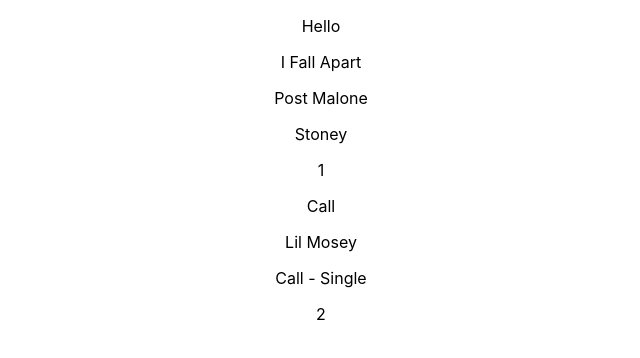
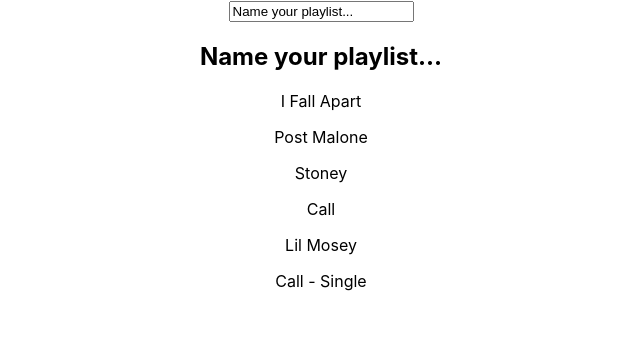
Before and after one commit to noahgmurphy/playlist-app, a React (Create React App) app: page / in a window 1280 px wide. Shown: the top 358 px of the page, without its empty margins (319-959 px from the left). Built offline with nearby package versions, Linux system fonts and the light colour scheme.

Commit message:
add Playlist component

```diff
--- a/src/App.js
+++ b/src/App.js
@@ -1,12 +1,13 @@
 import logo from './logo.svg';
 import './App.css';
 import TrackList from './Tracklist/Tracklist';
+import Playlist from '/Users/noah/Desktop/SpotifyPlaylist/jammming/src/Playlist/Playlist.js';
 
 
 function App() {
   return (
     <div className="App">
-      <TrackList/>
+      <Playlist/>
     </div>
   );
 }
--- a/src/Playlist/Playlist.js
+++ b/src/Playlist/Playlist.js
@@ -0,0 +1,40 @@
+import React, {useState} from 'react';
+import TrackList from '../Tracklist/Tracklist';
+import RenderPlaylist from './playlistRender';
+
+
+const Playlist = () =>{
+    const [songs, setSongs] = useState([
+        {
+          name: "I Fall Apart",
+          artist: "Post Malone",
+          album: "Stoney",
+          id: "1"
+        },
+        {
+          name: "Call",
+          artist: "Lil Mosey",
+          album: "Call - Single",
+          id: "2"
+
+        }
+      ]);
+
+const [playlistName, setPlaylistName] = useState("Name your playlist...");
+
+const handleChange = (({target})=>{setPlaylistName(target.value);});
+
+return(
+    /*
+    <div>
+        <input type="text" onChange={handleChange} value={playlistName}/>
+        <h2>{playlistName}</h2>
+        <TrackList songs={songs}/>
+    </div>
+    */
+
+    <RenderPlaylist songs={songs} onChange={handleChange} playlistName={playlistName} tracklist={TrackList}/>
+);
+}
+
+export default Playlist;
--- /dev/null
+++ b/src/Playlist/playlistRender.js
@@ -0,0 +1,14 @@
+import React from 'react';
+import TrackList from '../Tracklist/Tracklist';
+
+const renderPlaylist = (props) =>{
+    return(
+        <div>
+        <input type="text" onChange={props.onChange} value={props.playlistName}/>
+        <h2>{props.playlistName}</h2>
+        <TrackList songs={props.songs}/>
+    </div>
+    );
+};
+
+export default renderPlaylist;
--- a/src/Tracklist/Tracklist.js
+++ b/src/Tracklist/Tracklist.js
@@ -2,9 +2,9 @@ import React, {useState} from 'react';
 import RenderTracklist from './tracklistRender';
 
 
-  const TrackList = () => {
+  const TrackList = (props) => {
 
-    const [songs, setSongs] = useState([
+    /*const [songs, setSongs] = useState([
         {
           name: "I Fall Apart",
           artist: "Post Malone",
@@ -19,11 +19,11 @@ import RenderTracklist from './tracklistRender';
 
         }
       ]);
+*/
 
     return(
         <div>
-            <p>Hello</p>
-            <RenderTracklist songs={songs}/>
+            <RenderTracklist songs={props.songs}/>
         </div>
     );
   };
--- a/src/Tracklist/tracklistRender.js
+++ b/src/Tracklist/tracklistRender.js
@@ -6,23 +6,15 @@ const RenderTracklist = (props) => {
     return(
        <div>
         {props.songs.map(item=>(
-        <div>
+        <div key={item.id}>
             <p>{item.name}</p>
             <p>{item.artist}</p>
             <p>{item.album}</p>
-            <p>{item.id}</p>
         </div>
         ))}
        </div>
     );
-     /* props.songs.map((item)=>{
-        return(
-            <div>
 
-            </div>
-        )
-      });
-      */
 };
 
 export default RenderTracklist;
```
